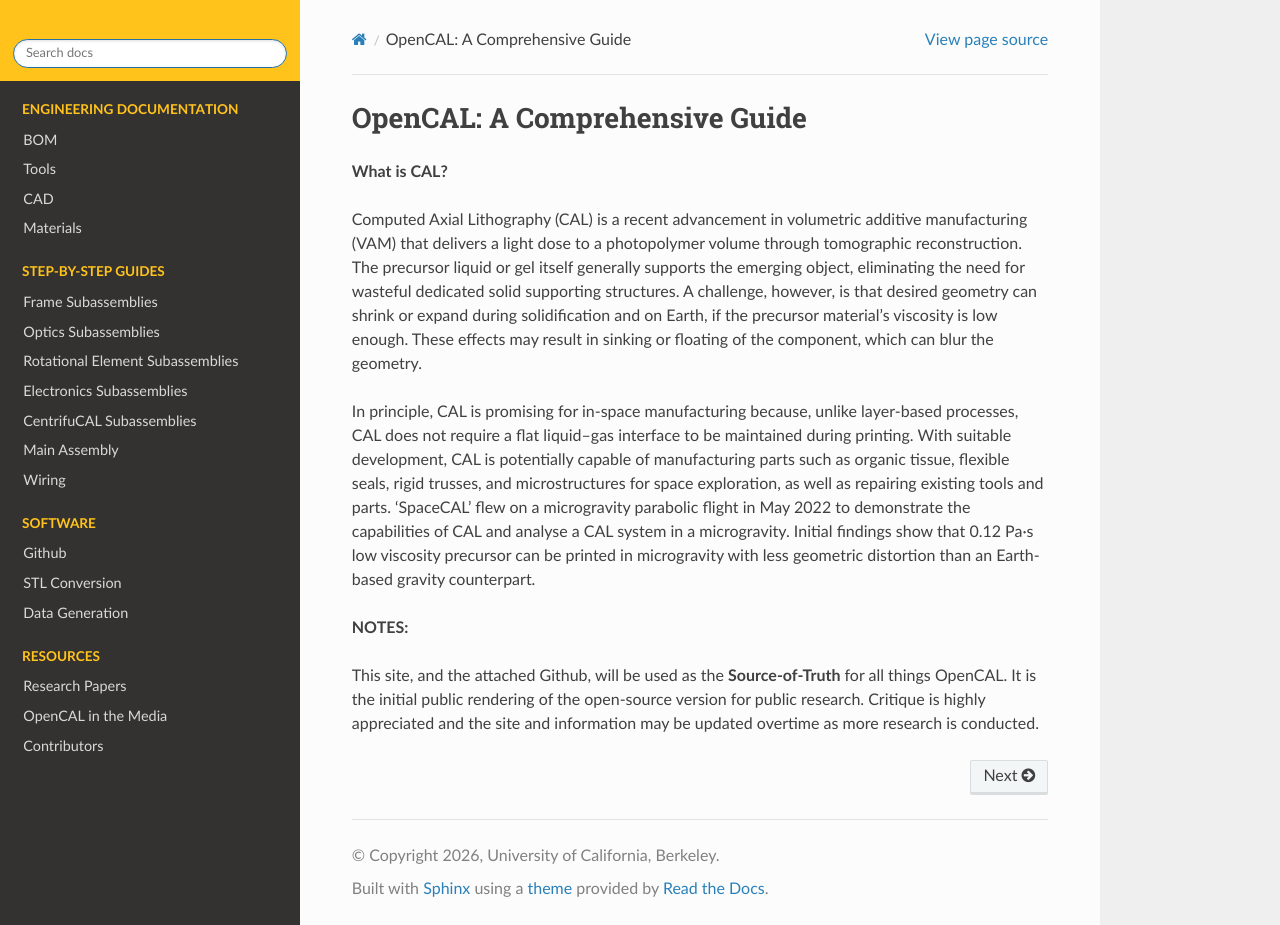
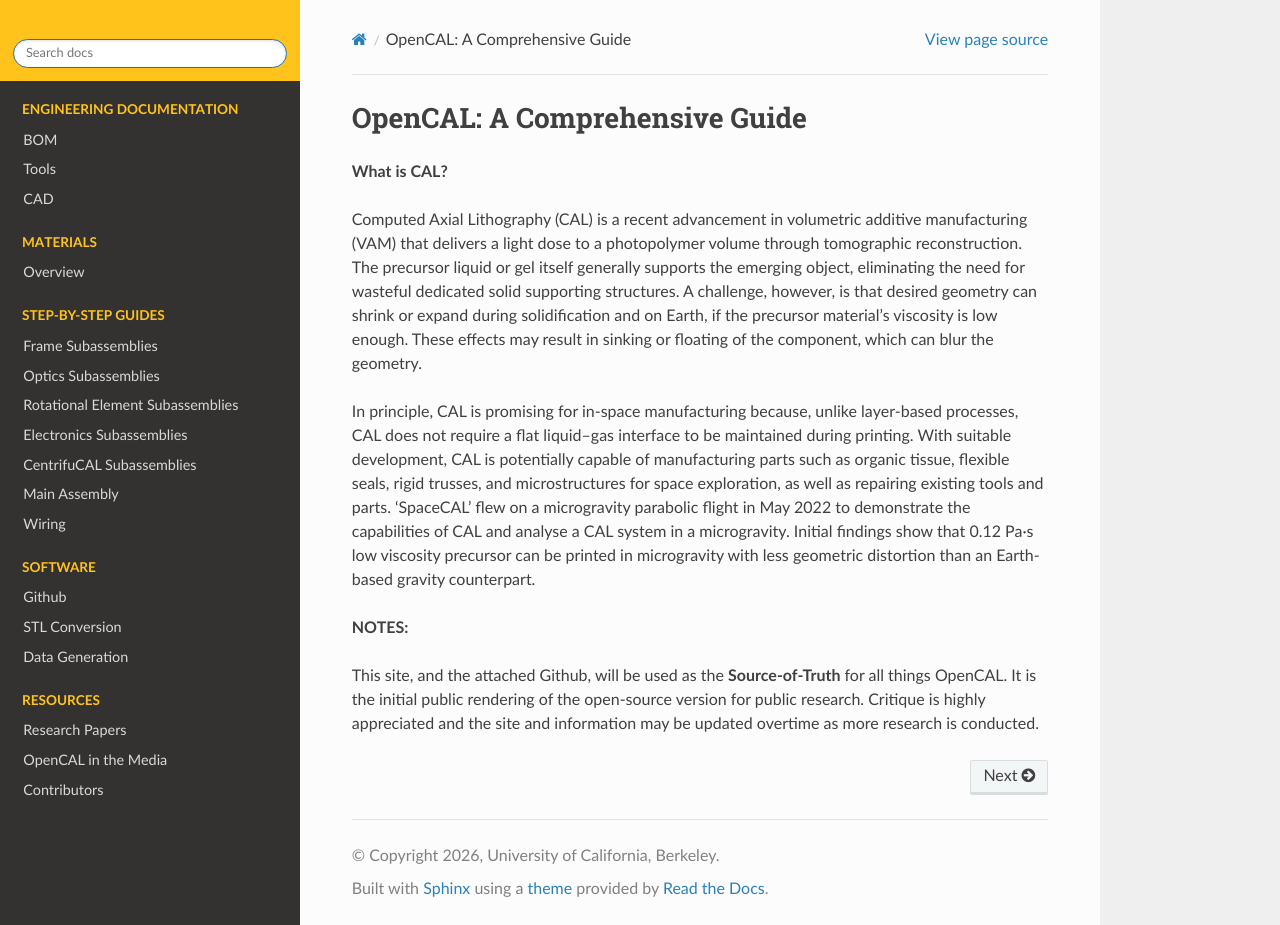
Before and after one commit to computed-axial-lithography/OpenCAL-documentation, a Sphinx documentation site: the page built from docs/source/index.rst, in a window 1280 px wide and 925 px high. Built offline with Sphinx 7.4.7 and the Read the Docs theme 3.1.0, drawn with Linux system fonts in a browser that asks for light colours.

Commit message:
Restructure materials section

```diff
--- a/docs/source/index.rst
+++ b/docs/source/index.rst
@@ -39,7 +39,13 @@ is conducted.
    engineering_documentation/bom
    engineering_documentation/tools
    engineering_documentation/cad
-   engineering_documentation/materials
+
+.. toctree::
+   :maxdepth: 2
+   :hidden:
+   :caption: Materials
+
+   materials/overview
 
 .. toctree::
    :maxdepth: 2
--- a/docs/source/engineering_documentation/materials.rst
+++ b/docs/source/materials/overview.rst
@@ -1,4 +1,4 @@
-Materials
+Overview
 =========
 
 
```
